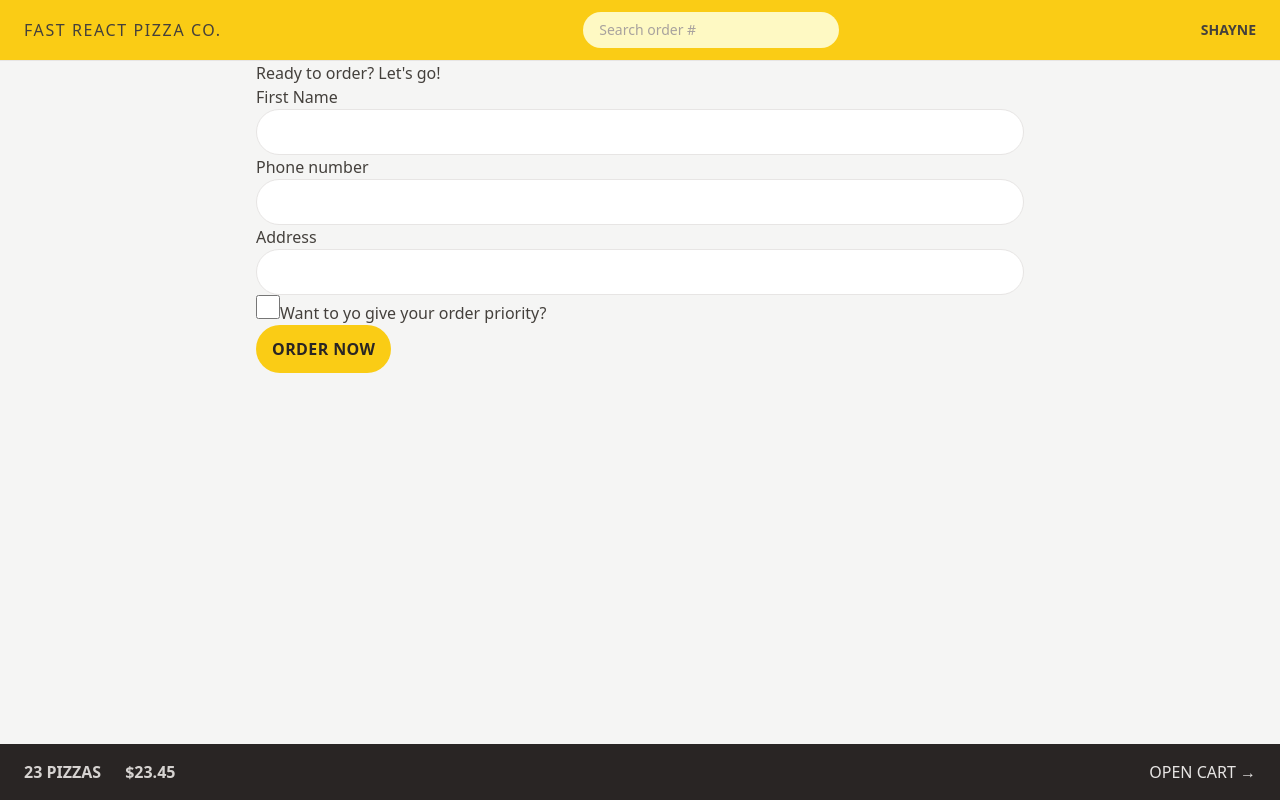
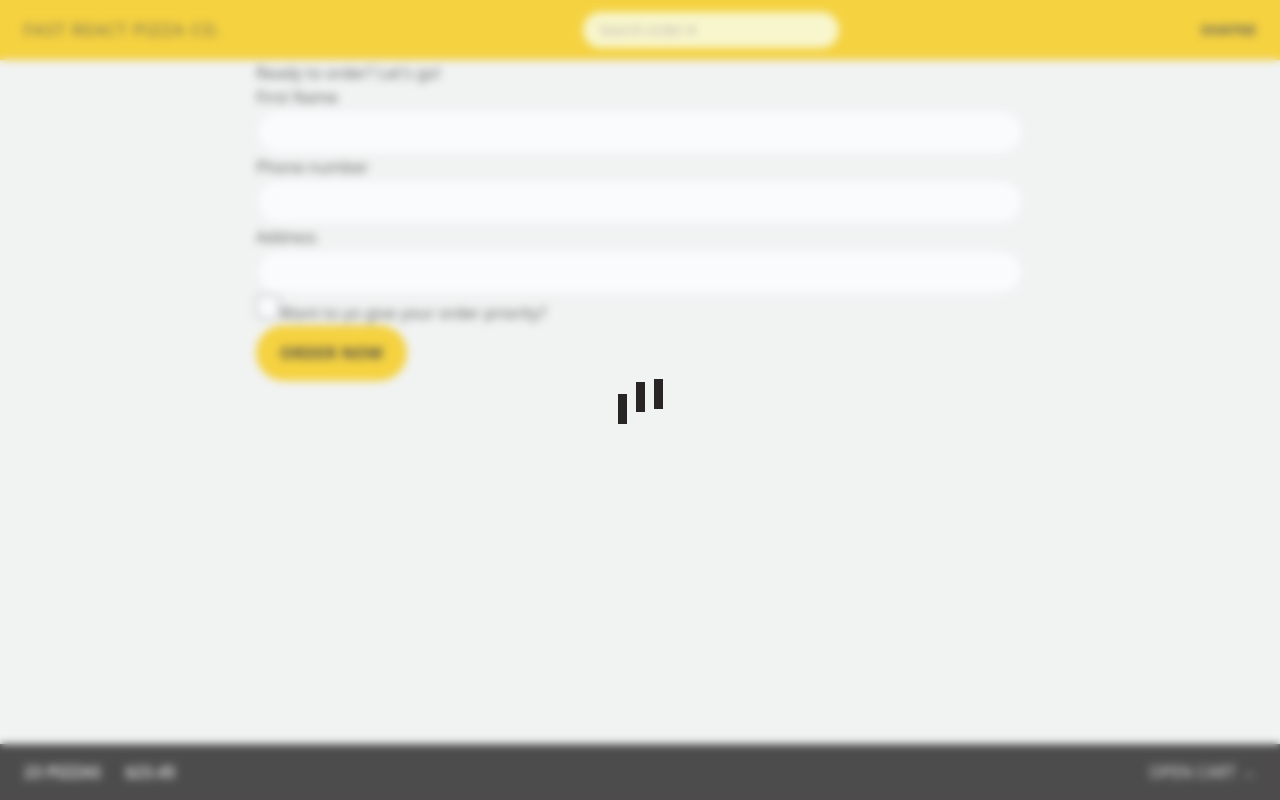
Before and after one commit to shaynemeyer/fast-react-pizza, a React (Vite) app: page /order/new in a window 1280 px wide. Built offline with nearby package versions, Linux system fonts and the light colour scheme.

Commit message:
Added Styles for input fields

```diff
--- a/src/features/cart/Cart.tsx
+++ b/src/features/cart/Cart.tsx
@@ -1,4 +1,5 @@
-import { Link } from 'react-router-dom';
+import LinkButton from '../../ui/LinkButton';
+import Button from '../../ui/Button';
 
 const fakeCart = [
   {
@@ -29,17 +30,12 @@ function Cart() {
 
   return (
     <div>
-      <Link
-        to="/menu"
-        className="text-sm text-blue-500 hover:text-blue-900 hover:underline"
-      >
-        &larr; Back to menu
-      </Link>
+      <LinkButton to="/menu">&larr; Back to menu</LinkButton>
 
       <h2>Your cart, %NAME%</h2>
 
       <div>
-        <Link to="/order/new">Order pizzas</Link>
+        <Button to="/order/new">Order pizzas</Button>
         <button>Clear cart</button>
       </div>
     </div>
--- a/src/features/order/CreateOrder.tsx
+++ b/src/features/order/CreateOrder.tsx
@@ -1,6 +1,7 @@
 import { useState } from 'react';
 import { Form, redirect, useActionData, useNavigation } from 'react-router-dom';
 import { createOrder } from '../../services/apiRestaurant';
+import Button from '../../ui/Button';
 
 // https://uibakery.io/regex-library/phone-number
 const isValidPhone = (str: string) =>
@@ -87,16 +88,9 @@ function CreateOrder() {
 
         <div>
           <input type="hidden" name="cart" value={JSON.stringify(cart)} />
-          <button
-            disabled={isSubmitting}
-            className="bg-yellow-400 uppercase font-semibold text-stone-800
-             py-3 px-4 inline-block tracking-wide rounded-full
-             hover:bg-yellow-300 transition-colors duration-300
-             focus:outline-none focus:ring focus:ring-yellow-300 focus:bg-yellow-300
-             focus:ring-offset-2 disabled:cursor-not-allowed"
-          >
+          <Button disabled={isSubmitting}>
             {isSubmitting ? 'Placing order...' : 'Order now'}
-          </button>
+          </Button>
         </div>
       </Form>
     </div>
--- a/src/features/user/CreateUser.tsx
+++ b/src/features/user/CreateUser.tsx
@@ -1,4 +1,5 @@
 import { useState } from 'react';
+import Button from '../../ui/Button';
 
 function CreateUser() {
   const [username, setUsername] = useState('');
@@ -14,7 +15,7 @@ function CreateUser() {
       </p>
 
       <input
-        className="w-72"
+        className="w-72 input mb-8"
         type="text"
         placeholder="Your full name"
         value={username}
@@ -23,7 +24,7 @@ function CreateUser() {
 
       {username !== '' && (
         <div>
-          <button>Start ordering</button>
+          <Button>Start ordering</Button>
         </div>
       )}
     </form>
--- a/src/index.css
+++ b/src/index.css
@@ -14,7 +14,7 @@
 .loader {
   width: 45px;
   aspect-ratio: 0.75;
-  --c: no-repeat linear-gradient(#333 0 0);
+  --c: no-repeat linear-gradient(theme(colors.stone.800) 0 0);
   background: var(--c) 0% 50%, var(--c) 50% 50%, var(--c) 100% 50%;
   background-size: 20% 50%;
   animation: loading 1s infinite linear;
--- a/src/ui/AppLayout.tsx
+++ b/src/ui/AppLayout.tsx
@@ -9,7 +9,8 @@ function AppLayout() {
 
   return (
     <div className="grid h-screen grid-rows-[auto_1fr_auto]">
-      {isLoading && <Loader />}
+      {/* {isLoading && <Loader />} */}
+      {true && <Loader />}
       <Header />
 
       <div>
--- /dev/null
+++ b/src/ui/Button.tsx
@@ -0,0 +1,26 @@
+import { Link } from 'react-router-dom';
+
+interface ButtonProps {
+  children: React.ReactNode;
+  to?: string;
+  disabled?: boolean;
+}
+function Button({ children, to, disabled = false }: ButtonProps) {
+  const className =
+    'bg-yellow-400 uppercase font-semibold text-stone-800 py-3 px-4 inline-block tracking-wide rounded-full  hover:bg-yellow-300 transition-colors duration-300 focus:outline-none focus:ring focus:ring-yellow-300 focus:bg-yellow-300 focus:ring-offset-2 disabled:cursor-not-allowed sm:px-6 sm:py-4';
+
+  if (to) {
+    return (
+      <Link to={to} className={className}>
+        {children}
+      </Link>
+    );
+  }
+  return (
+    <button disabled={disabled} className={className}>
+      {children}
+    </button>
+  );
+}
+
+export default Button;
--- a/src/ui/Error.tsx
+++ b/src/ui/Error.tsx
@@ -1,11 +1,7 @@
-import {
-  isRouteErrorResponse,
-  useNavigate,
-  useRouteError,
-} from 'react-router-dom';
+import { isRouteErrorResponse, useRouteError } from 'react-router-dom';
+import LinkButton from './LinkButton';
 
 function NotFound() {
-  const navigate = useNavigate();
   const error = useRouteError();
   let errorMessage: string;
 
@@ -24,7 +20,7 @@ function NotFound() {
     <div>
       <h1>Something went wrong 😢</h1>
       <p>{errorMessage}</p>
-      <button onClick={() => navigate(-1)}>&larr; Go back</button>
+      <LinkButton to="-1">&larr; Go back</LinkButton>
     </div>
   );
 }
--- /dev/null
+++ b/src/ui/LinkButton.tsx
@@ -0,0 +1,26 @@
+import { Link, useNavigate } from 'react-router-dom';
+
+interface LinkButtonProps {
+  children: React.ReactNode;
+  to: string;
+}
+
+function LinkButton({ children, to }: LinkButtonProps) {
+  const navigate = useNavigate();
+  const className = 'text-sm text-blue-500 hover:text-blue-900 hover:underline';
+
+  if (to === '-1') {
+    return (
+      <button onClick={() => navigate(-1)} className={className}>
+        {children}
+      </button>
+    );
+  }
+  return (
+    <Link to={to} className={className}>
+      {children}
+    </Link>
+  );
+}
+
+export default LinkButton;
--- a/src/ui/Loader.tsx
+++ b/src/ui/Loader.tsx
@@ -1,5 +1,9 @@
 function Loader() {
-  return <div className="loader"></div>;
+  return (
+    <div className="absolute bg-slate-200/20 inset-0 backdrop-blur-sm flex items-center justify-center ">
+      <div className="loader"></div>
+    </div>
+  );
 }
 
 export default Loader;
```
